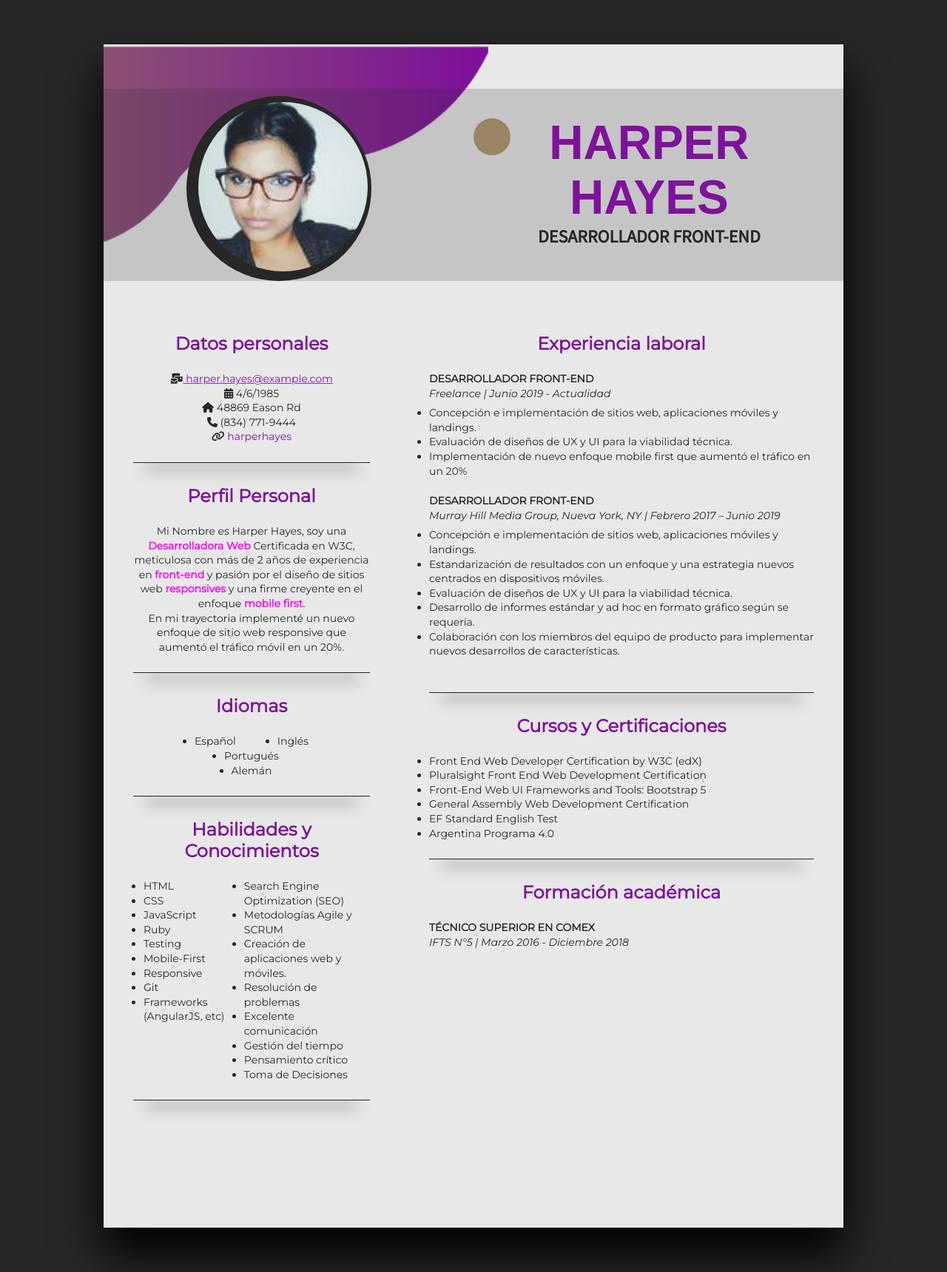
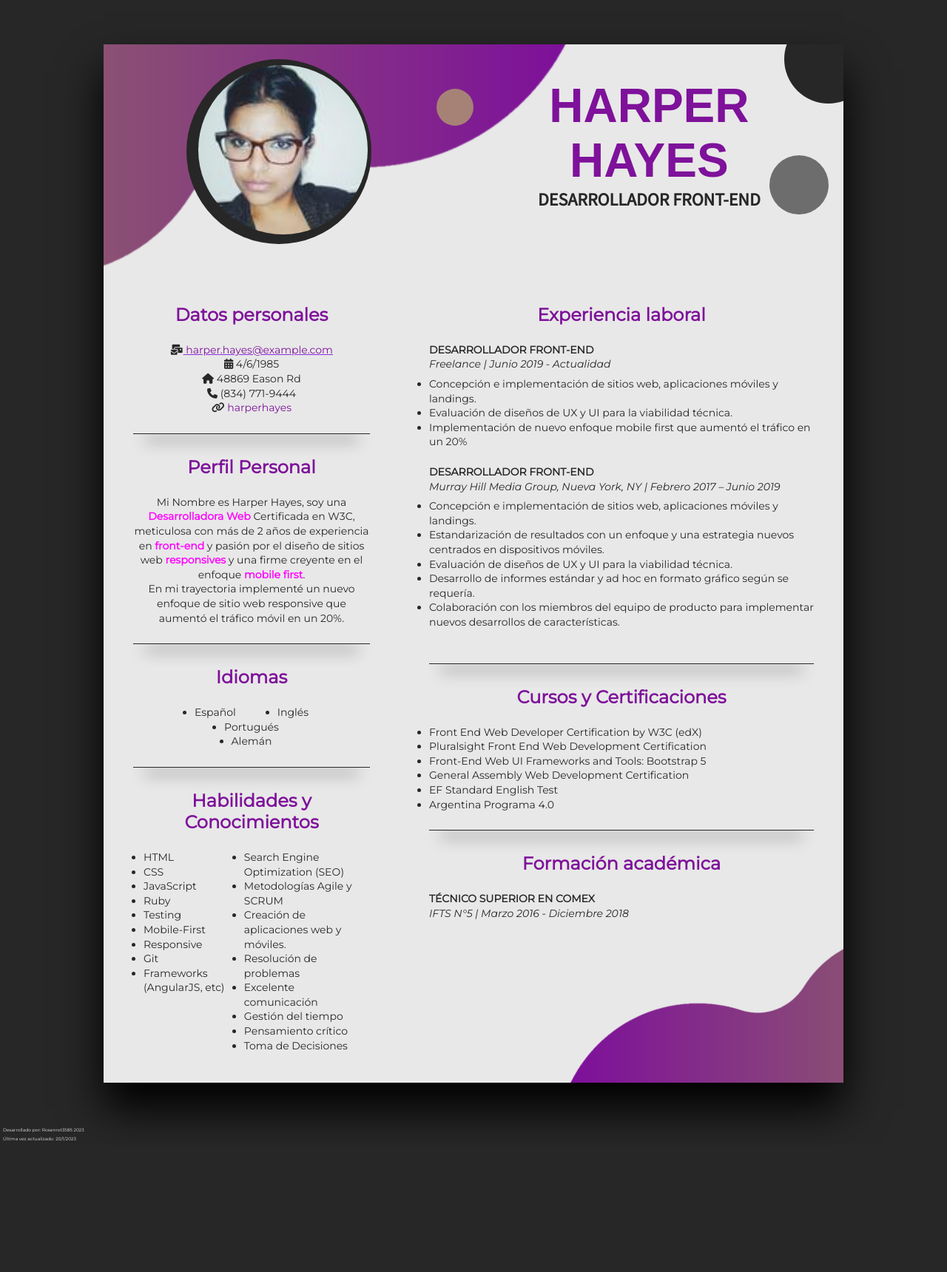
Before and after one commit to Rosenrot3585/HarperhayesWeb, a plain HTML site: page index.html in a window 1280 px wide. Shown: the whole page at 74% size. After the commit the page ends 1548 px from the top, so only its background shows below. Drawn offline with Linux system fonts and the light colour scheme; some icons are missing; a web font is replaced by a local one.

Commit message:
dotted background

```diff
--- a/CSS/styles.css
+++ b/CSS/styles.css
@@ -78,7 +78,7 @@ html {
     font-weight: 800;
     font-size: 4em;
     color: rgb(126, 18, 154);
-
+text-shadow: 0 0 #E8E8E8;
 }
 
 .cv-datosPrincipales-nombre a:active,
@@ -135,6 +135,13 @@ a:link {
     text-decoration: underline rgb(126, 18, 154);
 }
 
+.updated-date {
+    color: #E8E8E8;
+    font-size: 2em;
+    text-align: right;
+    text-indent: 0.5em;
+}
+
 .datosCV-left-idiomas .detalle ul {
     margin: 0 3em;
     justify-content: center;
@@ -183,26 +190,79 @@ a:link {
 }
 
 .cloud-topLeft {
-    width: 119%;
-    height: 12%;
+    background-image: url(../Multimedia/esquina.png);
+    background-repeat: no-repeat;
+background-size: 100%;
+    transform: rotate(180deg);
+    position: absolute;
+    top: -10em;
+    left: -14em;
+    height: 40em;
+    width: 80em;
+    z-index: 0;
+}
+
+.cloud-bottomRight {
     background-image: url(../Multimedia/esquina.png);
     background-repeat: no-repeat;
     background-size: 104%;
-    transform: rotate(180deg);
     position: absolute;
-    top: -7em;
-    left: -4em;
+    bottom: -6em;
+    right: -4em;
+    width: 41em;
+    height: 25em;
     z-index: 0;
+    visibility: hidden;
+}
+
+.cv-footer {
+    color: #E8E8E8;
+    background-color: #272727;
+    display: flex;
+    flex-wrap: nowrap;
+    align-items: flex-start;
+    justify-content: space-between;
+    flex-direction: column;
+    width: 100%;
+}
+
+.dot-little,
+.dot-medium,
+.dot-large {
+    border-radius: 50%;
+    background-color: #af9970cf;
+    z-index: 0;
+    position: absolute;
+    visibility: hidden;
 }
 
 .dot-little {
     width: 5em;
     height: 5em;
-    top: 10em;
-    left: 50%;
-    border-radius: 50%;
-    background-color: #af9970;
+    top: 6em;
+    left: 45em;
+    background-color: #af9970cf;
+    z-index: 0;
+    position: absolute;
+}
+
+.dot-medium {
+    width: 8em;
+    height: 8em;
+    top: 15em;
+    right: 2em;
+    background-color: #6d6d6d;
     z-index: -1;
+    position: absolute;
+}
+
+.dot-large {
+    width: 12em;
+    height: 12em;
+    top: -4em;
+    right: -4em;
+    background-color: #272727;
+    z-index: 0;
     position: absolute;
 }
 
@@ -327,7 +387,8 @@ input[type=reset] {
     margin-bottom: 1.5em;
 }
 
-.divisorSeccion {
+.divisorSeccion,
+.divisorSeccion-skills {
     border: none;
     width: 100%;
     height: 35px;
@@ -337,7 +398,7 @@ input[type=reset] {
 }
 
 .contactMe {
-    color:#8c576f;
+    color: #8c576f;
     text-align: center;
     font-size: 3em;
     font-weight: 900;
@@ -578,22 +639,13 @@ h4 {
     color: purple;
 }
 
-
-footer {
+.cv-footer div {
     display: flex;
-    flex-wrap: nowrap;
-    align-items: center;
-    justify-content: space-between;
     flex-direction: row;
-    background-color: #000000;
-    size-adjust: 100%;
-    color: #b7b694;
-    padding: 1.5em;
-    width: auto;
-}
-
-footer div p {
-    font-size: 2em;
+    font-size: 0.2em;
+    display: flex;
+    flex-direction: row;
+    padding: 0 2em 2em 2em;
 }
 
 .siguenos {
@@ -632,7 +684,7 @@ footer div p {
     }
 
     .container {
-        width: 100%;
+        width: 80%;
         position: relative;
         background-color: #E8E8E8;
         max-width: 1000px;
@@ -653,7 +705,6 @@ footer div p {
         flex-direction: row;
         flex-wrap: nowrap;
         justify-content: space-around;
-        margin-top: 6em;
         text-align: center;
         grid-area: 1/1/2/3;
         text-transform: uppercase;
@@ -742,28 +793,8 @@ footer div p {
         text-align: left;
     }
 
-    .cloud-topLeft {
-        width: 72%;
-        height: 23%;
-        background-image: url(../Multimedia/esquina.png);
-        background-repeat: no-repeat;
-        background-size: 79%;
-        transform: rotate(180deg);
-        position: absolute;
-        top: -10em;
-        left: -20em;
-    }
 
-    .dot-little {
-        width: 5em;
-        height: 5em;
-        top: 10em;
-        left: 50%;
-        border-radius: 50%;
-        background-color: #af9970;
-        z-index: -1;
-        position: absolute;
-    }
+
 
     .main-logo {
         flex-basis: 30%;
@@ -815,8 +846,36 @@ footer div p {
         font-weight: 800;
     }
 
+    .divisorSeccion-skills {
+        display: none;
+    }
+
+    .container {
+        margin: 6em;
+
+    }
+
+
+    .cloud-bottomRight,
+        .dot-little,
+        .dot-medium,
+        .dot-large {
+        visibility: visible;
+    }
+
 }
 
+@media screen and (min-width: 1200px) {
+    .cloud-topLeft {
+        background-size: 85%;
+        top: -23em;
+        left: -18em;
+        width: 81em;
+        height: 53em;
+        z-index: 0;
+    }
 
-
-@media screen and (min-width: 1100px) {}
+    .cv-header {
+        background: none;
+    }
+}
--- a/index.html
+++ b/index.html
@@ -52,6 +52,9 @@
 
         </div>
         <div class="dot-large">
+
+        </div>
+        <div class="cloud-bottomRight">
 
         </div>
         <div class="datosCV-left">
@@ -136,7 +139,7 @@
                     </ul>
                 </div>
             </section>
-            <hr class="divisorSeccion">
+            <hr class="divisorSeccion-skills">
         </div>
         <div class="datosCV-right">
             <section class="datosCV-right-experience">
@@ -226,6 +229,16 @@
             <span></span>
         </button>
     </section>
+    <footer class="cv-footer">
+        <div class="creadoPor">
+            <p>Desarrollado por: Rosenrot3585 2023</p>
+        </div>
+        <div class="updated">
+            <p class="updated-title">Última vez actualizado:  </p>
+            <p class="updated-date" id="updated-date"></p>
+            <!--Redes Sociales-->
+        </div>
+    </footer>
     <script src="js/email.js"></script>
 </body>
 
--- a/js/email.js
+++ b/js/email.js
@@ -9,3 +9,13 @@ var submitEmail = document.getElementById("correoElectronico");
 submitEmail.addEventListener("click", () => {
     document.getElementById("contactoViaMail").style.visibility = "visible";
 });
+
+
+/* Fechas
+de Actualización y última visita*/
+
+
+var currentDate = new Date();
+var fullDate = currentDate.getDate() + "/" + (currentDate.getMonth() + 1) + "/" + currentDate.getFullYear();
+var lastUpdate=document.getElementById("updated-date");
+lastUpdate.textContent=fullDate;
```
